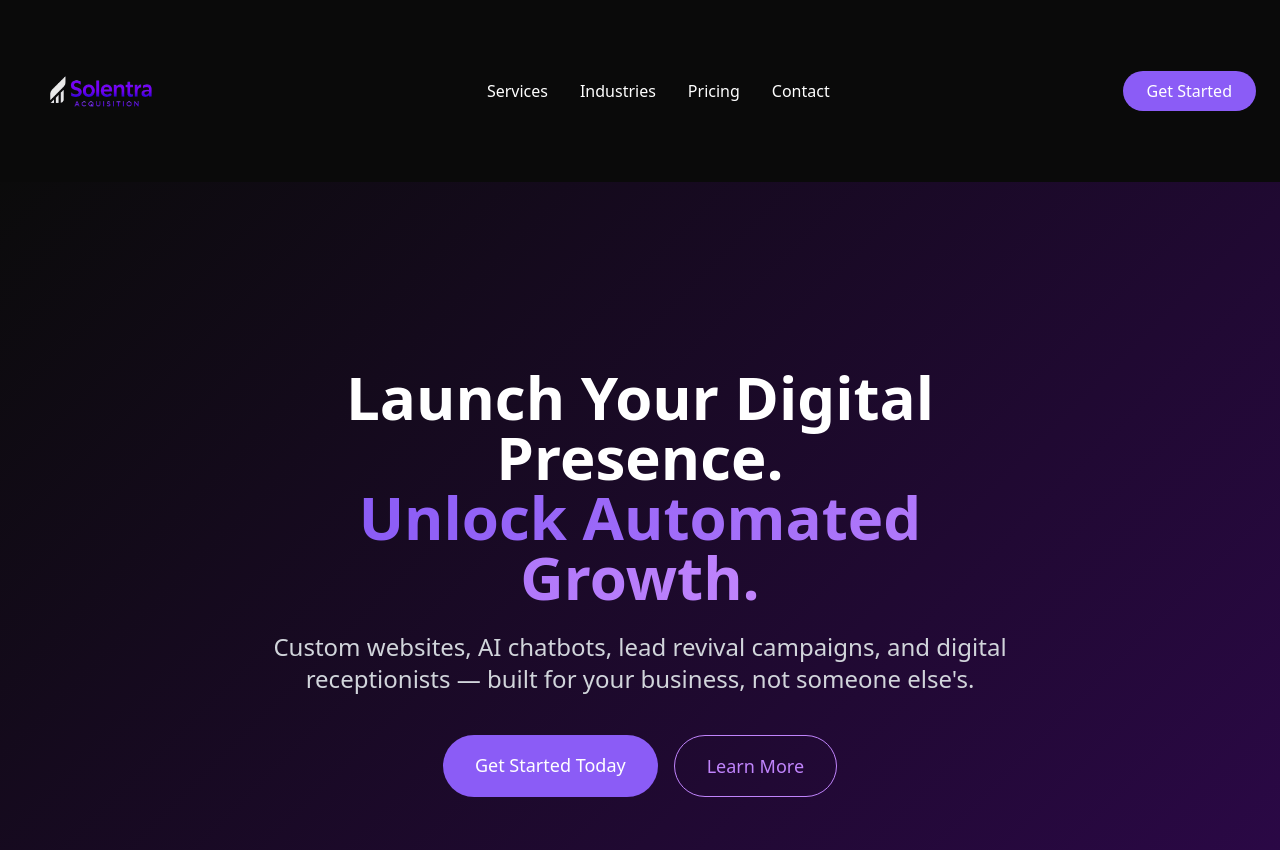
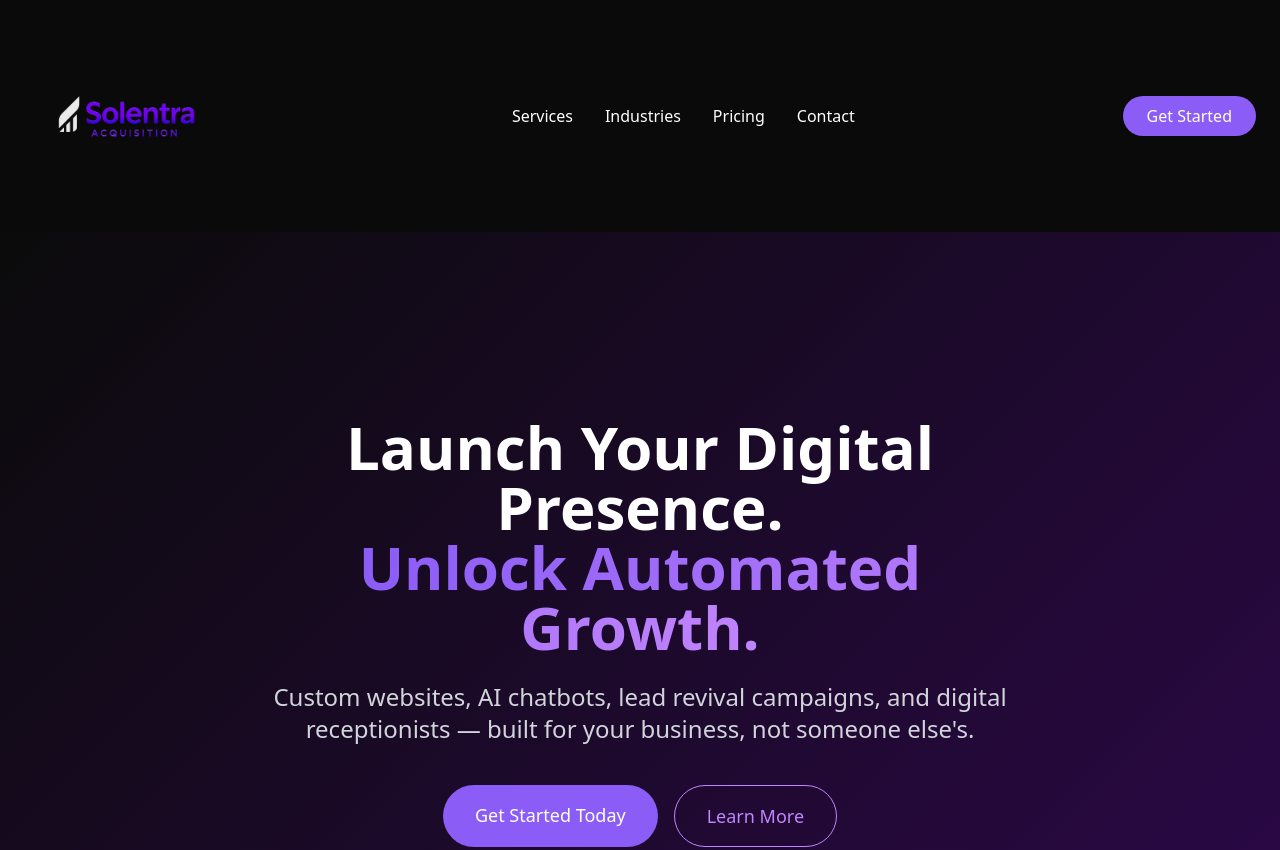
Before and after one commit to ryansoomal/Solentra, a plain HTML site: page index.html in a window 1280 px wide. Shown: the top 850 px of the page. Drawn offline with nearby package versions, Linux system fonts and the light colour scheme.

Commit message:
Update index.html

```diff
--- a/index.html
+++ b/index.html
@@ -69,7 +69,7 @@
     <nav class="container mx-auto px-6 py-4 flex justify-between items-center">
         <div class="flex items-center space-x-3">
             <!-- Logo Upload Container -->
-            <div class="flex items-center space-x-3"><img src="https://github.com/ryansoomal/Solentra/blob/main/solentra-logo.png?raw=true" alt="Solentra Logo" style="height:150px;"></div>
+            <div class="flex items-center space-x-3"><img src="https://github.com/ryansoomal/Solentra/blob/main/solentra-logo.png?raw=true" alt="Solentra Logo" style="height:200px;"></div>
                 <div id="logoContainer" class="flex items-center">
                     <img id="logoPreview" class="ml-2" alt="Your Logo">
                     <span class="text-xl font-bold ml-2"></span>
```
